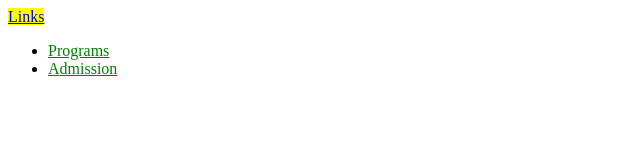
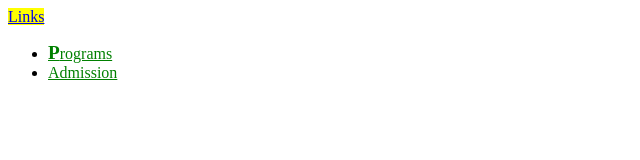
Before and after one commit to CEOAD/lab6, a plain HTML site: page week6/index.html in a window 1280 px wide. Shown: the full height of the page, 0-640 px from the left. Drawn offline with Linux system fonts and the light colour scheme.

Commit message:
more practice for positioning

```diff
--- a/week6/stylesheets.css
+++ b/week6/stylesheets.css
@@ -17,8 +17,9 @@ li a:visited{
 li a:hover {
     color: pink;
 }
-li::first-letter{
-    font: bold 120%;
+ul :first-child::first-letter{
+    font-weight: bold;
+    font-size: 120%;
 }
 a[title="BCIT homepage"]{
     background-color: yellow;
```
